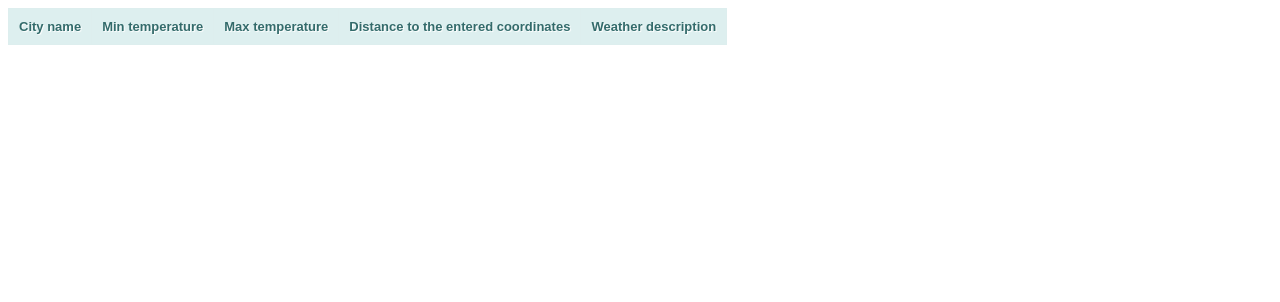
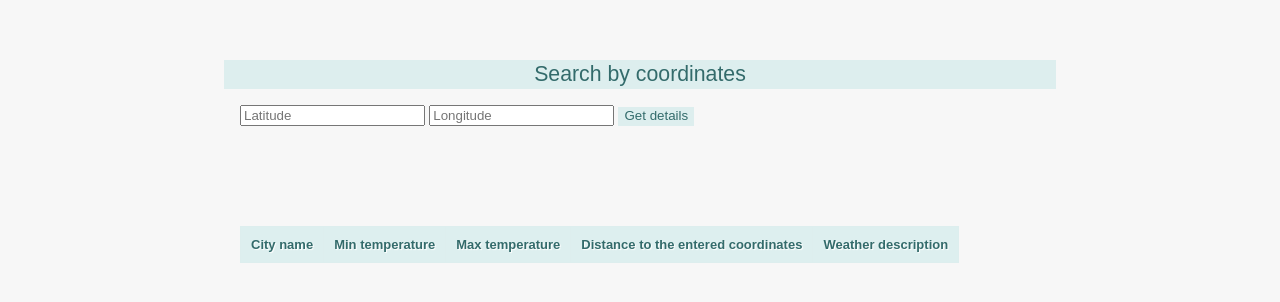
Before and after one commit to balazs1396/weather-app, a PHP site: page / in a window 1280 px wide. Shown: the top 302 px of the page. Run offline with PHP 8.4, Linux system fonts and the light colour scheme; lists and menus that the app fills with data are empty.

Commit message:
Implement searching by longitude & latitude

```diff
--- a/composer.json
+++ b/composer.json
@@ -13,14 +13,16 @@
     },
     "require": {
         "guzzlehttp/guzzle": "^7.0",
-        "vlucas/phpdotenv": "^5.6"
+        "vlucas/phpdotenv": "^5.6",
+        "ballen/distical": "^3.1"
     },
     "autoload": {
         "psr-0": {
             "": [
                 "controllers/",
                 "services/", "./",
-                "models/", "./"]
+                "models/", "./",
+                "enums/", "./"]
         }
     }
 }
--- a/controllers/IndexController.php
+++ b/controllers/IndexController.php
@@ -4,11 +4,13 @@
 class IndexController
 {
 
-    public function index()
+    public function index(?string $query)
     {
+        $searchFields = RequestService::getInstance()->getValidQueryFields($query);
+
         $cities = FileProcessor::getCities();
 
-        WeatherService::getInstance()->appendCitiesWithWeatherDetails($cities);
+        WeatherService::getInstance()->appendCitiesWithWeatherDetails($searchFields, $cities);
 
         include 'views/index.php';
     }
--- a/index.php
+++ b/index.php
@@ -7,16 +7,18 @@ $dotenv->load();
 
 // Define the routes array
 $routes = array(
-    '//' => array('IndexController', 'index')
+    '/' => array('IndexController', 'index')
 );
 
 foreach ($routes as $url => $action) {
 
-    if ($_SERVER['REQUEST_URI'] . '/' === $url) {
+    $baseUri = explode('?', $_SERVER['REQUEST_URI']);
+
+    if ($baseUri[0] === $url) {
 
         // Run this action, passing the parameters.
         $controller = new $action[0];
-        $controller->{$action[1]}();
+        $controller->{$action[1]}($baseUri[1] ?? null);
 
         break;
     }
--- a/models/WeatherDetails.php
+++ b/models/WeatherDetails.php
@@ -5,9 +5,11 @@ namespace models;
 class WeatherDetails
 {
     public function __construct(
+        public string $cityName,
         public string $iconUrl,
         public string $description,
         public string $tempMin,
         public string $tempMax,
+        public string $distance = '',
     ) {}
 }
--- a/services/FileProcessor.php
+++ b/services/FileProcessor.php
@@ -9,7 +9,6 @@ class FileProcessor
         $contents = file_get_contents($file);
         $cityRows = explode("\n", $contents);
 
-        $header = $cityRows[0];
         unset($cityRows[0]);
 
         $cities = [];
--- a/services/OpenWeatherApiService.php
+++ b/services/OpenWeatherApiService.php
@@ -31,6 +31,7 @@ class OpenWeatherApiService
         $details = json_decode($client->get($url)->getBody()->getContents());
 
         return new WeatherDetails(
+            $details->name,
             "https://openweathermap.org/img/wn/" . $details->weather[0]->icon . "@2x.png",
             $details->weather[0]->description,
             $details->main->temp_min,
--- /dev/null
+++ b/services/RequestService.php
@@ -0,0 +1,35 @@
+<?php
+
+use enums\QueryFilters;
+
+class RequestService
+{
+    public static $instance;
+
+    public static function getInstance() {
+        if ( !(self::$instance instanceof self) ) {
+            self::$instance = new self();
+        }
+
+        return self::$instance;
+    }
+
+    public function getValidQueryFields(?string $query): array
+    {
+        if (!$query) {
+            return [];
+        }
+
+        $fields = [];
+        foreach (explode('&', $query) as $field) {
+            $fieldParts = explode('=', $field);
+
+            if (in_array($fieldParts[0], QueryFilters::ALL) && $fieldParts[1] ?? null) {
+                $fields[$fieldParts[0]] = $fieldParts[1];
+            }
+        }
+
+        // do no accept if only one field is filled
+        return count($fields) != 2 ? [] : $fields;
+    }
+}
--- a/services/WeatherService.php
+++ b/services/WeatherService.php
@@ -1,4 +1,8 @@
 <?php
+
+use Ballen\Distical\Calculator as DistanceCalculator;
+use Ballen\Distical\Entities\LatLong;
+use models\WeatherDetails;
 
 class WeatherService
 {
@@ -12,12 +16,53 @@ class WeatherService
         return self::$instance;
     }
 
-    public function appendCitiesWithWeatherDetails(array &$cities)
+    public function appendCitiesWithWeatherDetails(array $searchFields, array &$cities)
     {
         foreach ($cities as &$city) {
-            $weather = OpenWeatherApiService::getInstance()->getWeatherByCoordinates((float)$city['latitude'], (float)$city['longitude']);
+            $weather = $this->getWeatherByCoordinates((float)$city['latitude'], (float)$city['longitude']);
+            $this->addDistanceFromSearchFieldsToWeather($weather, $searchFields, (float)$city['latitude'], (float)$city['longitude']);
 
             $city = array_merge($city, (array)$weather);
         }
+
+        if ($searchFields) {
+            $weather =  $this->getWeatherByCoordinates((float)$searchFields['latitude'], (float)$searchFields['longitude']);
+
+            array_unshift($cities, (array)$weather);
+        }
+    }
+
+    private function getWeatherByCoordinates(float $latitude, float $longitude): WeatherDetails
+    {
+        return OpenWeatherApiService::getInstance()->getWeatherByCoordinates($latitude, $longitude);
+    }
+
+    public function addDistanceFromSearchFieldsToWeather(WeatherDetails &$weather, array $searchFields, float $latitude, float $longitude)
+    {
+        if (!$searchFields) {
+            return;
+        }
+
+        $weather->distance = $this->measureDistanceFromSearchFields(
+            (float)$searchFields['latitude'],
+            (float)$searchFields['longitude'],
+            $latitude,
+            $longitude
+        );
+    }
+
+    private function measureDistanceFromSearchFields(?float $fromLatitude, ?float $fromLongitude, float $toLatitude, float $toLongitude)
+    {
+        if (!$fromLatitude || !$fromLongitude) {
+            return null;
+        }
+
+        $fromCoordinates = new LatLong($fromLatitude, $fromLongitude);
+        $toCoordinates = new LatLong($toLatitude, $toLongitude);
+
+        $distanceCalculator = new DistanceCalculator($fromCoordinates, $toCoordinates);
+        $distance = $distanceCalculator->get();
+
+        return $distance->asKilometres();
     }
 }
--- a/views/index.php
+++ b/views/index.php
@@ -8,6 +8,16 @@
     </head>
 
     <body>
+
+        <div class="form">
+            <h1>Search by coordinates</h1>
+            <form>
+                <input type="text" name="latitude" placeholder="Latitude" />
+                <input type="text" name="longitude" placeholder="Longitude" />
+                <input type="submit" value="Get details" />
+            </form>
+        </div>
+
         <table class="table">
             <thead><!DOCTYPE html>
             <tr>
@@ -21,10 +31,10 @@
             <tbody>
             <?php foreach ($cities as $city) { ?>
                 <tr>
-                    <td><span><?php echo $city['city'] ?></span></td>
+                    <td><span><?php echo $city['cityName'] ?></span></td>
                     <td><span><?php echo $city['tempMin'] . '°'  ?></span></td>
                     <td><span><?php echo $city['tempMax'] . '°' ?></span></td>
-                    <td><span><?php echo 'todo - distance' ?></span></td>
+                    <td><span><?php echo $city['distance'] . ($city['distance'] ? ' Km' : '') ?></span></td>
                     <td>
                         <div class="description">
                             <img src="<?php echo $city['iconUrl'] ?>">
@@ -36,6 +46,5 @@
             <?php }  ?>
             </tbody>
         </table>
-
     </body>
 </html>
--- a/views/style/index.css
+++ b/views/style/index.css
@@ -1,3 +1,11 @@
+body {
+    max-width: 800px;
+    font: 95% Arial, Helvetica, sans-serif;
+    margin: 10px auto;
+    padding: 16px;
+    background: #F7F7F7;
+}
+
 .table {
     border: solid 1px #DDEEEE;
     border-collapse: collapse;
@@ -28,3 +36,32 @@ img {
     height: 45px;
     vertical-align: middle;
 }
+
+.form {
+    margin-top: 50px;
+    margin-bottom: 100px;
+}
+
+.form h1 {
+    background: #DDEEEE;
+    padding: 2px 0;
+    font-size: 140%;
+    font-weight: 300;
+    text-align: center;
+    color: #336B6B;
+    margin: -16px -16px 16px -16px;
+}
+
+.form input[type="submit"] {
+    box-sizing: border-box;
+    background: #DDEEEE;
+    border-bottom: 2px solid #DDEEEE;
+    border-top-style: none;
+    border-right-style: none;
+    border-left-style: none;
+    color: #336B6B;
+}
+
+.form input[type="submit"]:hover {
+    background: #DDEEAA;
+}
```
Also changed, not shown: enums/QueryFilters.php (added, +11 -0 lines), 1 other file.
